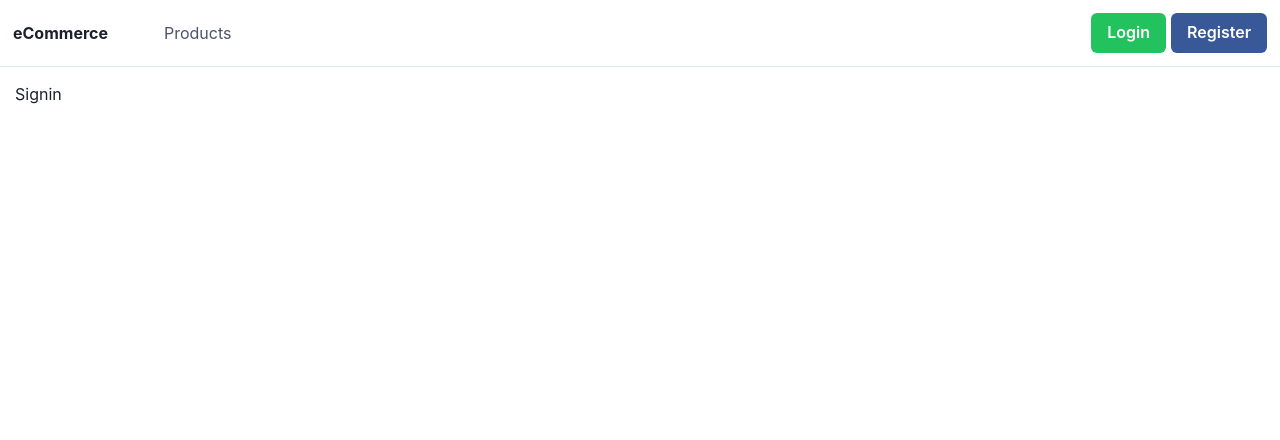
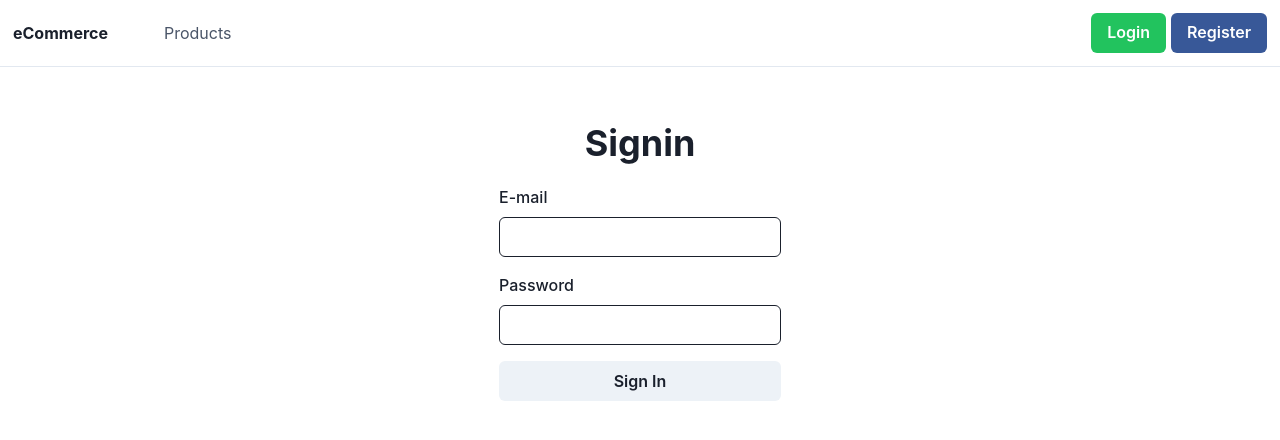
Before and after one commit to talent-dev216/ecommerce_react_node, a React (Create React App) app in the folder frontend/: page /signin in a window 1280 px wide. Shown: the top 440 px of the page. Built offline with nearby package versions, Linux system fonts and the light colour scheme; no server answers.

Commit message:
login işlemi yapıldı

```diff
--- a/frontend/src/api.js
+++ b/frontend/src/api.js
@@ -42,9 +42,28 @@ export const fetcRegister = async (input) => {
   return data;
 };
 
+export const fetchLogin = async (input) => {
+  const { data } = await axios.post(
+    `${process.env.REACT_APP_BASE_ENDPOINT}/auth/login`,
+    input
+  );
+
+  return data;
+};
+
 export const fetchMe = async () => {
   const { data } = await axios.get(
     `${process.env.REACT_APP_BASE_ENDPOINT}/auth/me`
   );
   return data;
 };
+
+export const fetchLogout = async () => {
+  const { data } = await axios.post(
+    `${process.env.REACT_APP_BASE_ENDPOINT}/auth/logout`,
+    {
+      refresh_token: localStorage.getItem("refresh-token"),
+    }
+  );
+  return data;
+};
--- a/frontend/src/contexts/AuthContext.js
+++ b/frontend/src/contexts/AuthContext.js
@@ -1,5 +1,5 @@
 import { useState, createContext, useContext, useEffect } from "react";
-import { fetchMe } from "../api";
+import { fetchLogout, fetchMe } from "../api";
 import { Flex, Spinner } from "@chakra-ui/react";
 
 const AuthContext = createContext();
@@ -30,10 +30,22 @@ const AuthProvider = ({ children }) => {
     localStorage.setItem("access-token", data.accessToken);
     localStorage.setItem("refresh-token", data.refreshToken);
   };
+
+  const logout = async () => {
+    setLoggedIn(false);
+    setUser(null);
+
+    await fetchLogout();
+
+    localStorage.removeItem("access-token");
+    localStorage.removeItem("refresh-token");
+  };
+
   const values = {
     loggedIn,
     user,
     login,
+    logout,
   };
 
   if (loading) {
--- a/frontend/src/pages/Auth/Signin/index.js
+++ b/frontend/src/pages/Auth/Signin/index.js
@@ -1,7 +1,87 @@
 import React from "react";
+import {
+  Flex,
+  Box,
+  Heading,
+  FormControl,
+  FormLabel,
+  Input,
+  Button,
+  Alert,
+} from "@chakra-ui/react";
+import { useFormik } from "formik";
+import validationSchema from "./validations";
+import { fetchLogin } from "../../../api";
+import { useAuth } from "../../../contexts/AuthContext";
 
-function Signin() {
-  return <div>Signin</div>;
+function Signin({ history }) {
+  const { login } = useAuth();
+
+  const formik = useFormik({
+    initialValues: {
+      email: "",
+      password: "",
+    },
+    validationSchema,
+    onSubmit: async (values, bag) => {
+      try {
+        const loginResponse = await fetchLogin({
+          email: values.email,
+          password: values.password,
+        });
+        login(loginResponse);
+        history.push("/profile");
+      } catch (e) {
+        bag.setErrors({ general: e.response.data.message });
+      }
+    },
+  });
+  return (
+    <div>
+      <Flex align="center" width="full" justifyContent="center">
+        <Box pt={10}>
+          <Box textAlign="center">
+            <Heading>Signin</Heading>
+          </Box>
+          <Box my={5}>
+            {formik.errors.general && (
+              <Alert status="error">{formik.errors.general}</Alert>
+            )}
+          </Box>
+          <Box my={5} textAlign="left">
+            <form onSubmit={formik.handleSubmit}>
+              <FormControl>
+                <FormLabel>E-mail</FormLabel>
+                <Input
+                  name="email"
+                  onChange={formik.handleChange}
+                  onBlur={formik.handleBlur}
+                  value={formik.values.email}
+                  isInvalid={formik.touched.email && formik.errors.email}
+                />
+              </FormControl>
+
+              <FormControl mt="4">
+                <FormLabel>Password</FormLabel>
+                <Input
+                  name="password"
+                  type="password"
+                  onChange={formik.handleChange}
+                  onBlur={formik.handleBlur}
+                  value={formik.values.password}
+                  isInvalid={formik.touched.password && formik.errors.password}
+                />
+              </FormControl>
+
+              <Button mt="4" width="full" type="submit">
+                Sign In
+              </Button>
+            </form>
+          </Box>
+        </Box>
+      </Flex>
+    </div>
+  );
 }
 
 export default Signin;
--- /dev/null
+++ b/frontend/src/pages/Auth/Signin/validations.js
@@ -0,0 +1,11 @@
+import * as yup from "yup";
+
+const validations = yup.object().shape({
+  email: yup.string().email("Geçerli bir email girin").required("zorunlu alan"),
+  password: yup
+    .string()
+    .min(10, "Parolanız en az 10 karakter olmalıdır.")
+    .required(),
+});
+
+export default validations;
--- a/frontend/src/pages/Auth/Signup/index.js
+++ b/frontend/src/pages/Auth/Signup/index.js
@@ -14,7 +14,7 @@ import validationSchema from "./validations";
 import { fetcRegister } from "../../../api";
 import { useAuth } from "../../../contexts/AuthContext";
 
-function Signup() {
+function Signup({ history }) {
   const { login } = useAuth();
 
   const formik = useFormik({
@@ -31,6 +31,7 @@ function Signup() {
           password: values.password,
         });
         login(registerResponse);
+        history.push("/profile");
       } catch (e) {
         bag.setErrors({ general: e.response.data.message });
       }
--- a/frontend/src/pages/Profile/index.js
+++ b/frontend/src/pages/Profile/index.js
@@ -1,13 +1,26 @@
 import React from "react";
 import { useAuth } from "../../contexts/AuthContext";
-import { Text } from "@chakra-ui/react";
+import { Text, Button } from "@chakra-ui/react";
+import { Link } from "react-router-dom";
 
 function Profile() {
-  const { user } = useAuth();
+  const { user, logout } = useAuth();
+
+  const handleLogout = async () => {
+    logout();
+  };
+
   return (
     <div>
       <Text fontSize={22}>Profile</Text>
       <code>{JSON.stringify(user)}</code>
+      <br />
+      <br />
+      <Link to="/">
+        <Button colorScheme="pink" variant="solid" onClick={handleLogout}>
+          Logout
+        </Button>
+      </Link>
     </div>
   );
 }
```
